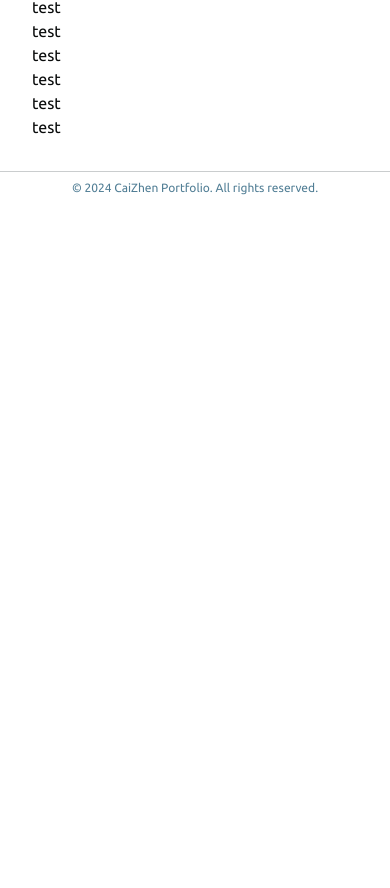
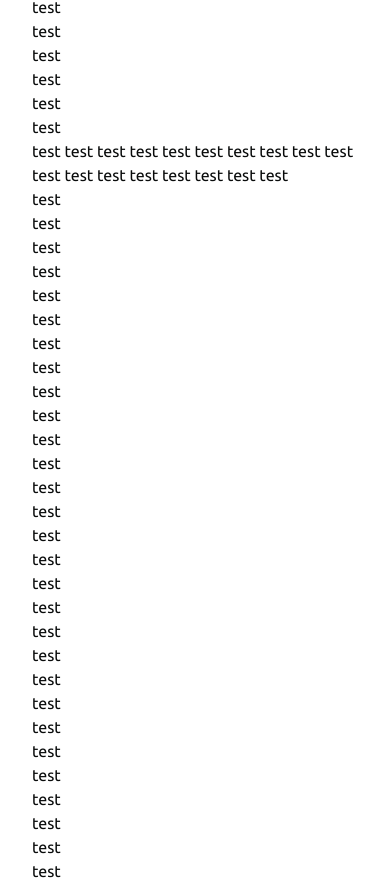
Before and after one commit to zhenchai00/caizhen-portfolio, a Next.js app: page / in a window 390 px wide. Shown: the part 1098-1986 px from the top of the page. Before the commit the page ends 1302 px from the top, so only its background shows below. Built offline with nearby package versions, Linux system fonts and the light colour scheme.

Commit message:
update: scroll to top button & sticky header
- Add react-headroom for sticky header with animation
- Add framer-motion to animate the scroll to top button
- Add scroll to top button with animation

```diff
--- a/src/components/layout/MainLayout.tsx
+++ b/src/components/layout/MainLayout.tsx
@@ -2,6 +2,8 @@ import React, { Component, FC, ReactNode } from "react";
 import NavigationBar from "@/components/navigationbar/NavigationBar";
 import NavigationMenuMobile from "@/components/navigationbar/mobile/NavigationMenuMobile";
 import Head from "next/head";
+import Headroom from "react-headroom";
+import ScrollTopButton from "../navigationbar/ScrollTopButton";
 
 interface MainLayoutProps {
     children: ReactNode;
@@ -16,10 +18,14 @@ const MainLayout: FC<MainLayoutProps> = ({
         <div className="min-h-screen">
             <Head>
                 <title>{siteTitle}</title>
-                <meta name={siteTitle} content="Showcasing my work and projects" />
+                <meta
+                    name={siteTitle}
+                    content="Showcasing my work and projects"
+                />
             </Head>
             {/* Header */}
-            <header className="w-full border-b bg-card sticky top-0">
+            <Headroom>
+                <header className="w-full border-b bg-card">
                     <div className="container mx-auto py-2 px-4 flex items-center justify-between">
                         <div className="flex flex-col justify-normal p-2">
                             <span className="font-bold text-xl tracking-tight">
@@ -33,6 +39,7 @@ const MainLayout: FC<MainLayoutProps> = ({
                         <NavigationMenuMobile />
                     </div>
                 </header>
+            </Headroom>
 
             {/* Main Content */}
             <main className="flex-1 container mx-auto px-8 py-8">
@@ -46,6 +53,7 @@ const MainLayout: FC<MainLayoutProps> = ({
                     reserved.
                 </div>
             </footer>
+            <ScrollTopButton />
         </div>
     );
 };
--- /dev/null
+++ b/src/components/navigationbar/ScrollTopButton.tsx
@@ -0,0 +1,51 @@
+import { ArrowLeftToLine } from "lucide-react";
+import { Button } from "../ui/button";
+import { useEffect, useState } from "react";
+import { AnimatePresence, motion } from "framer-motion";
+
+const ScrollTopButton = () => {
+    const [isVisible, setIsVisible] = useState(false);
+    useEffect(() => {
+        const handleScroll = () => {
+            if (window.scrollY > 200) {
+                setIsVisible(true);
+            } else {
+                setIsVisible(false);
+            }
+        };
+        window.addEventListener("scroll", handleScroll);
+        return () => {
+            window.removeEventListener("scroll", handleScroll);
+        };
+    }, []);
+
+    const toTopEvent = () => {
+        window.scrollTo({ top: 0, behavior: "smooth" });
+    };
+
+    return (
+        <AnimatePresence>
+            {isVisible && (
+                <motion.div
+                    initial={{ opacity: 0, scale: 0.8, y: 20 }}
+                    animate={{ opacity: 1, scale: 1, y: 0, rotate: 90 }}
+                    exit={{ opacity: 0, scale: 0.8, y: 20, rotate: -90 }}
+                    transition={{ duration: 0.3, ease: "easeInOut" }}
+                    className="fixed bottom-4 right-4 z-50"
+                >
+                    <Button
+                        onClick={toTopEvent}
+                        variant="outline"
+                        size="icon"
+                        className="h-10 w-10 rounded-full p-0 shadow-md hover:bg-accent hover:text-accent-foreground md:h-12 md:w-12"
+                        aria-label="Scroll to top"
+                    >
+                        <ArrowLeftToLine size={24} />
+                    </Button>
+                </motion.div>
+            )}
+        </AnimatePresence>
+    );
+};
+
+export default ScrollTopButton;
--- a/src/components/navigationbar/const.ts
+++ b/src/components/navigationbar/const.ts
@@ -1,6 +1,6 @@
 export const NAVIGATION_ITEMS = [
     { title: "Home", href: "/" },
-    { title: "About", href: "/about" },
-    { title: "Services", href: "/services" },
+    { title: "About", href: "/#test" },
+    { title: "Services", href: "/#test2" },
     { title: "Contact", href: "/contact" },
 ];
--- a/src/pages/index.tsx
+++ b/src/pages/index.tsx
@@ -8,7 +8,7 @@ export default function Home() {
       <div className="container">
         test
       </div>
-      <div className="container">
+      <div className="container" id="test">
         test
         test
         test
@@ -114,6 +114,97 @@ export default function Home() {
       <div className="container">
         test
       </div>
+      <div className="container" id="test2">
+        test
+        test
+        test
+        test
+        test
+        test
+        test
+        test
+        test
+        test
+        test
+        test
+        test
+        test
+        test
+        test
+        test
+        test
+        <br />
+        test
+        <br />
+        test
+        <br />
+        test
+        <br />
+        test
+        <br />
+        test
+        <br />
+        test
+        <br />
+        test
+        <br />
+        test
+        <br />
+        test
+        <br />
+        test
+        <br />
+        test
+        <br />
+        test
+        <br />
+        test
+        <br />
+        test
+        <br />
+        test
+        <br />
+        test
+        <br />
+        test
+        <br />
+        test
+        <br />
+        test
+        <br />
+        test
+        <br />
+        test
+        <br />
+        test
+        <br />
+        test
+        <br />
+        test
+        <br />
+        test
+        <br />
+        test
+        <br />
+        test
+        <br/>
+        test
+        <br/>
+        test
+        <br/>
+        test
+        <br/>
+        test
+        <br/>
+        test
+        <br/>
+        test
+        <br/>
+        test
+        <br/>
+        test
+        <br/>
+      </div>
     </MainLayout>
   );
 }
```
Also changed, not shown: package.json (+7 -3 lines), 1 other file (tests, documents, lock files or other folders). Lines whose indentation alone changed are shown as unchanged.
